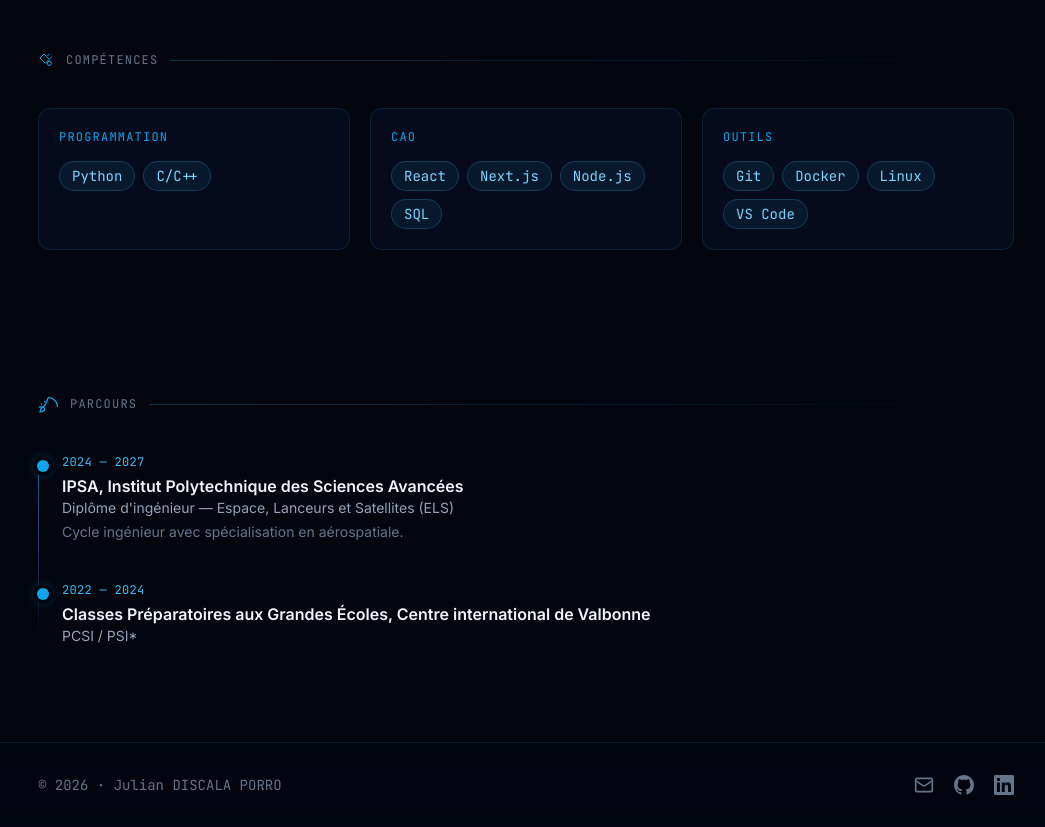
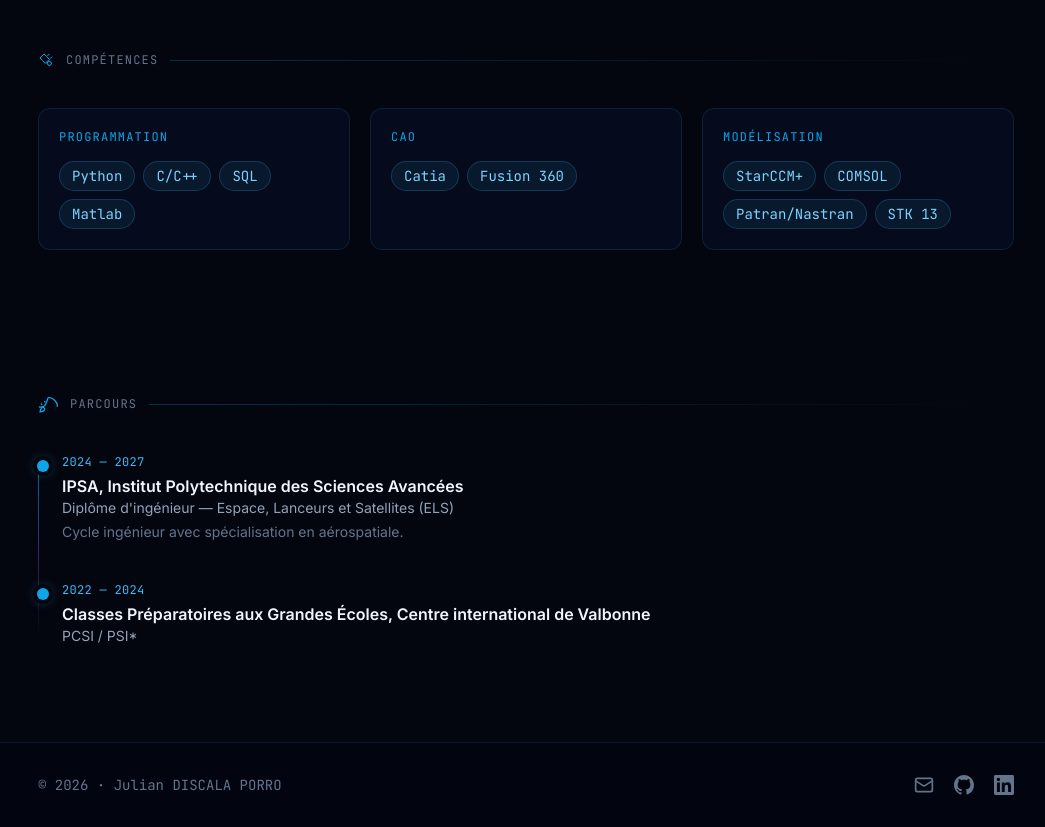
Before and after one commit to juliandiscalaporro/portfolio, a Next.js app: page / in a window 1280 px wide. Shown: the part 1140-1967 px from the top of the page, without its empty margins (114-1159 px from the left). Built offline with nearby package versions, Linux system fonts and the light colour scheme.

Commit message:
description

```diff
--- a/src/data/portfolio.ts
+++ b/src/data/portfolio.ts
@@ -54,9 +54,9 @@ export type Skill = {
 };
 
 export const skills: Skill[] = [
-  { category: "Programmation", items: ["Python", "C/C++"] },
-  { category: "CAO", items: ["React", "Next.js", "Node.js", "SQL"] },
-  { category: "Outils", items: ["Git", "Docker", "Linux", "VS Code"] },
+  { category: "Programmation", items: ["Python", "C/C++", "SQL","Matlab"] },
+  { category: "CAO", items: ["Catia", "Fusion 360"] },
+  { category: "Modélisation", items: ["StarCCM+", "COMSOL", "Patran/Nastran", "STK 13"] },
 ];
 
 export type Education = {
```
Also changed, not shown: .claude/settings.local.json.
